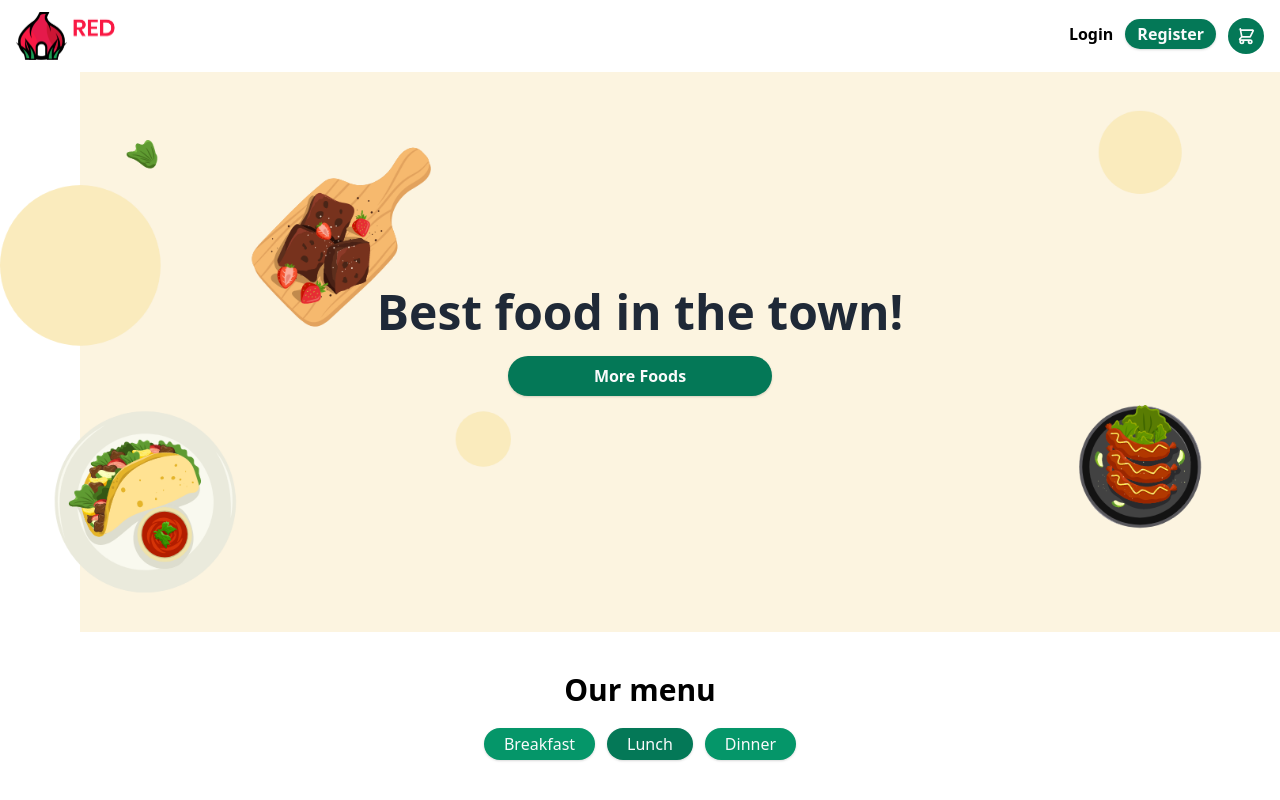
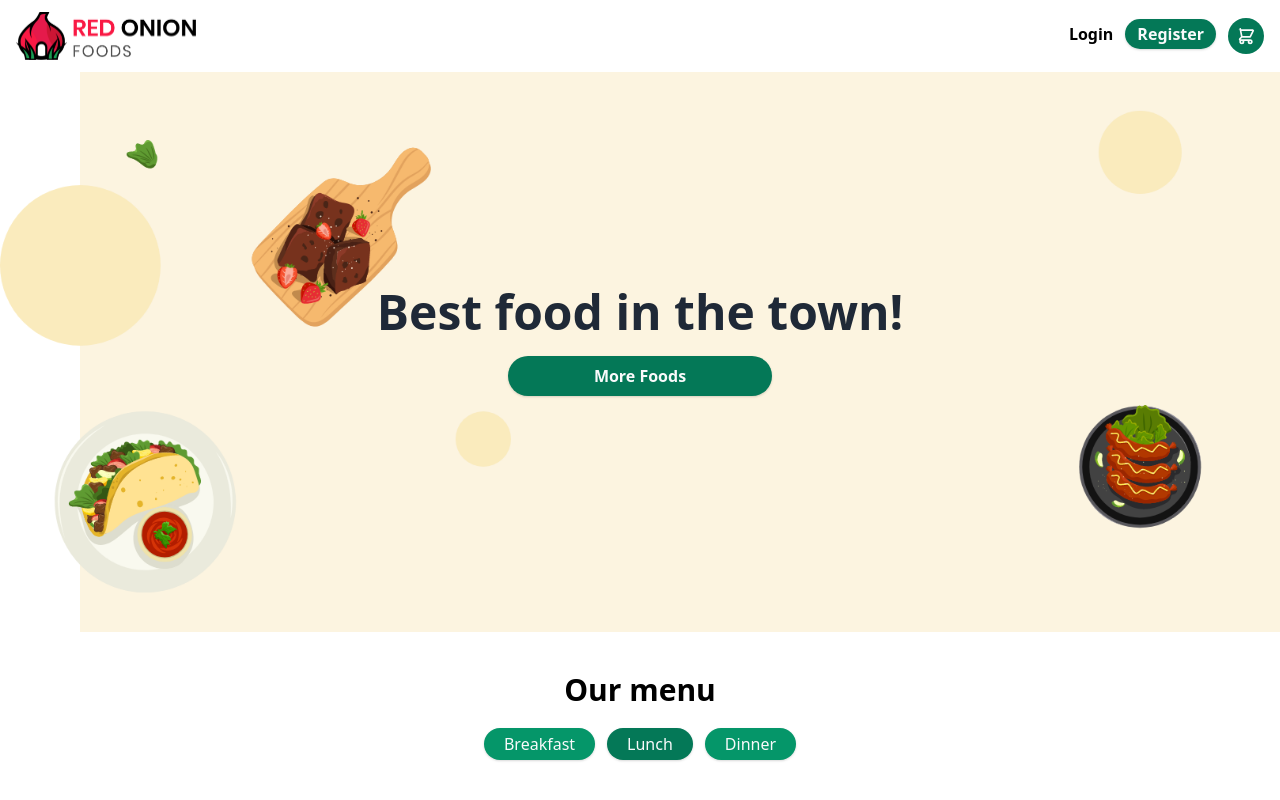
Before and after one commit to Mostakimul/red-onions, a Vue app: page / in a window 1280 px wide. Shown: the top 800 px of the page. Built offline with nearby package versions, Linux system fonts and the light colour scheme; the HTML template or start-up script is replaced by a standard one.

Commit message:
logo fix home page

```diff
--- a/src/App.vue
+++ b/src/App.vue
@@ -3,7 +3,7 @@
     <div class="flex justify-between items-center">
       <!-- logo -->
       <div>
-        <img src="./assets/logo.png" alt="logo" class="w-1/4" />
+        <img src="./assets/logo2.png" alt="logo" class="w-1/4" />
       </div>
       <div class="space-x-3">
         <!-- routes -->
```
Also changed, not shown: src/assets/logo2.png (added).
